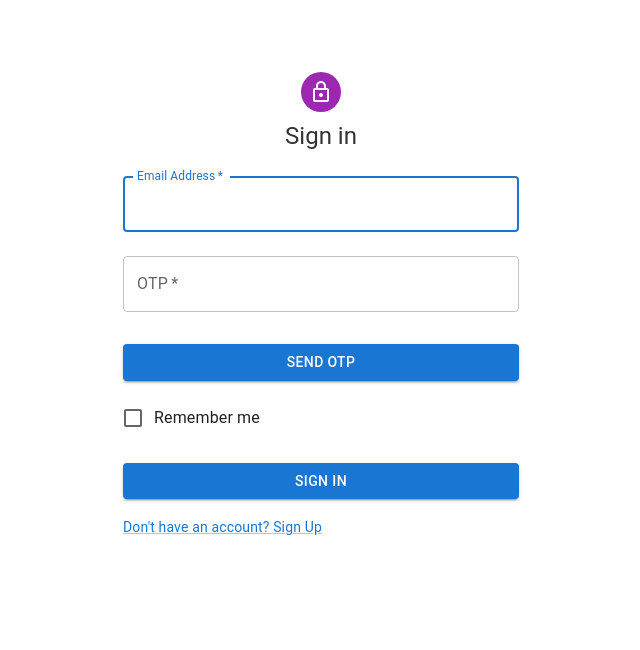
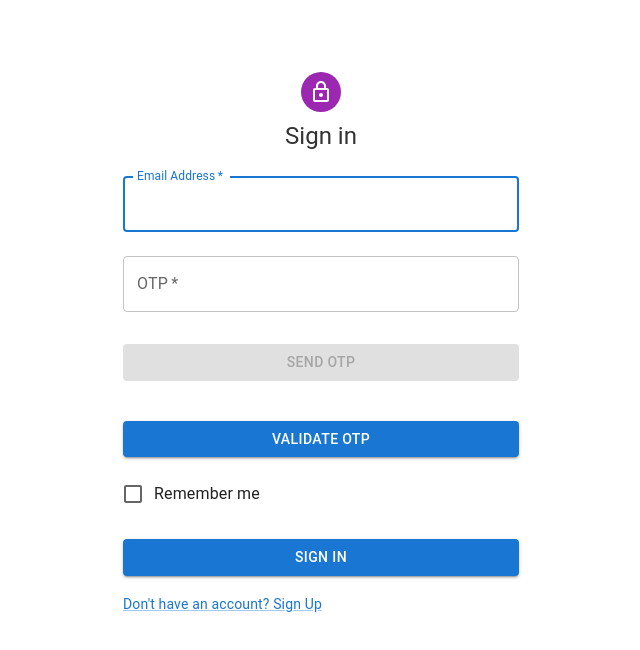
Before and after one commit to TirthNandha/anonify, a React (Create React App) app in the folder frontend/: page /Signin in a window 1280 px wide. Shown: the top 650 px of the page, without its empty margins (319-959 px from the left). Built offline with nearby package versions, Linux system fonts and the light colour scheme; a web font is replaced by a local one.

Commit message:
email checking working in signin page

```diff
--- a/frontend/src/Components/SignUp.jsx
+++ b/frontend/src/Components/SignUp.jsx
@@ -56,7 +56,7 @@ function SignUp() {
     const checkEmail = async () => {
       if (email) {
         try {
-          const response = await axios.post('http://localhost:5000/check-email', { email });
+          const response = await axios.post('http://localhost:5000/check-email', { email, type: 'signup' });
           setIsEmailValid(response.data.isUnique);
         } catch (error) {
           console.error('Error checking username:', error);
@@ -110,7 +110,7 @@ function SignUp() {
 
     if (emailValid) {
       try {
-        const response = await axios.post('http://localhost:5000/check-email', { email });
+        const response = await axios.post('http://localhost:5000/check-email', { email, type: 'signup' });
         setIsEmailUnique(response.data.isUnique);
       } catch (error) {
         console.error('Error checking email:', error);
@@ -123,7 +123,7 @@ function SignUp() {
   function handleOtpSent() {
     if (validateEmail(email)) {
       try {
-        const response = axios.post('http://localhost:5000/send-otp', { username, email });
+        axios.post('http://localhost:5000/send-otp', { username, email });
         setOtpMessage('OTP sent!');
         setIsOtpSent(true);
       } catch (error) {
--- a/frontend/src/Components/Signin.jsx
+++ b/frontend/src/Components/Signin.jsx
@@ -1,4 +1,4 @@
-import * as React from 'react';
+import { React, useState, useEffect } from 'react';
 import Avatar from '@mui/material/Avatar';
 import Button from '@mui/material/Button';
 import CssBaseline from '@mui/material/CssBaseline';
@@ -12,8 +12,22 @@ import LockOutlinedIcon from '@mui/icons-material/LockOutlined';
 import Typography from '@mui/material/Typography';
 import Container from '@mui/material/Container';
 import { createTheme, ThemeProvider } from '@mui/material/styles';
+import axios from 'axios';
 
 function SignIn() {
+
+  const allowedDomains = ['vgecg.ac.in'];
+  const [otp, setOtp] = useState('');
+  const [otpValidationMessage, setOtpValidationMessage] = useState('');
+  const [isOtpValid, setIsOtpValid] = useState(null);
+  const [email, setEmail] = useState('');
+  const [isOtpSent, setIsOtpSent] = useState(null);
+  const [isEmailExist, setIsEmailExist] = useState(null);
+  const [emailMessage, setEmailMessage] = useState('');
+  const [isLogin, setIsLogin] = useState(false);
+  const [otpMessage, setOtpMessage] = useState('');
+  const [message, setMessage] = useState('');
+
   const handleSubmit = (event) => {
     event.preventDefault();
     const data = new FormData(event.currentTarget);
@@ -21,6 +35,60 @@ function SignIn() {
       email: data.get('email'),
       otp: data.get('otp'),
     });
+  };
+  const handleEmailChange = async (event) => {
+    const emailInput = event.target.value;
+    setEmail(emailInput);
+
+    if (validateEmail(emailInput)) {
+      try {
+        const response = await axios.post('http://localhost:5000/check-email', { email: emailInput, type: 'signin' });
+        setIsEmailExist(response.data.exists);
+        setEmailMessage(response.data.exists ? 'Email is valid.' : 'Email does not exist');
+      } catch (error) {
+        console.error('Error checking email:', error);
+        setIsEmailExist(null);
+        setEmailMessage('Error checking email');
+      }
+    } else {
+      setIsEmailExist(null);
+      setEmailMessage('Invalid email.');
+    }
+  };
+
+  function validateEmail(email) {
+    const [, domain] = email.split('@');
+    return allowedDomains.includes(domain);
+  }
+
+  async function handleOtpSent() {
+
+      try {
+        axios.post('http://localhost:5000/send-otp', { email, type: 'signin' });
+        setOtpMessage('OTP sent!');
+        setIsOtpSent(true);
+      } catch (error) {
+        setMessage('Error sending OTP');
+        setOtpMessage('Error sending OTP');
+      }
+
+  }
+
+
+  const handleOtpValidation = async () => {
+    try {
+      const response = await axios.post('http://localhost:5000/verify-otp', { email, otp });
+      if (response.data.isValid) {
+        setOtpValidationMessage("OTP verified Successfully!!");
+        setIsOtpValid(true);
+      } else {
+        setOtpValidationMessage("Invalid OTP!!");
+        setIsOtpValid(false);
+      }
+    } catch (error) {
+      console.error('Invalid OTP: ', error);
+      setOtpValidationMessage('Invalid OTP!!');
+    }
   };
 
   return (
@@ -51,6 +119,10 @@ function SignIn() {
               name="email"
               autoComplete="email"
               autoFocus
+              value={email}
+              onChange={handleEmailChange}
+              error={email && (isEmailExist === false)}
+              helperText={email ? emailMessage : ''}
             />
             <TextField
               margin="normal"
@@ -66,9 +138,29 @@ function SignIn() {
               fullWidth
               variant="contained"
               sx={{ mt: 3, mb: 2 }}
+              disabled={!isEmailExist ||  isOtpSent}
+              onClick={handleOtpSent}
             >
               Send OTP
             </Button>
+            {otpMessage && (
+              <Typography variant="body2" color="primary" align="center" sx={{ mt: 2 }}>
+                {otpMessage}
+              </Typography>
+            )}
+            <Button
+              fullWidth
+              variant="contained"
+              sx={{ mt: 3, mb: 2 }}
+              onClick={handleOtpValidation}
+            >
+              Validate OTP
+            </Button>
+            {otpValidationMessage && (
+              <Typography variant="body2" color={otpValidationMessage.includes('valid') ? 'error' : 'primary'}>
+                {otpValidationMessage}
+              </Typography>
+            )}
             <FormControlLabel
               control={<Checkbox value="remember" color="primary" />}
               label="Remember me"
```
Also changed, not shown: 2 other files (tests, documents, lock files or other folders).
